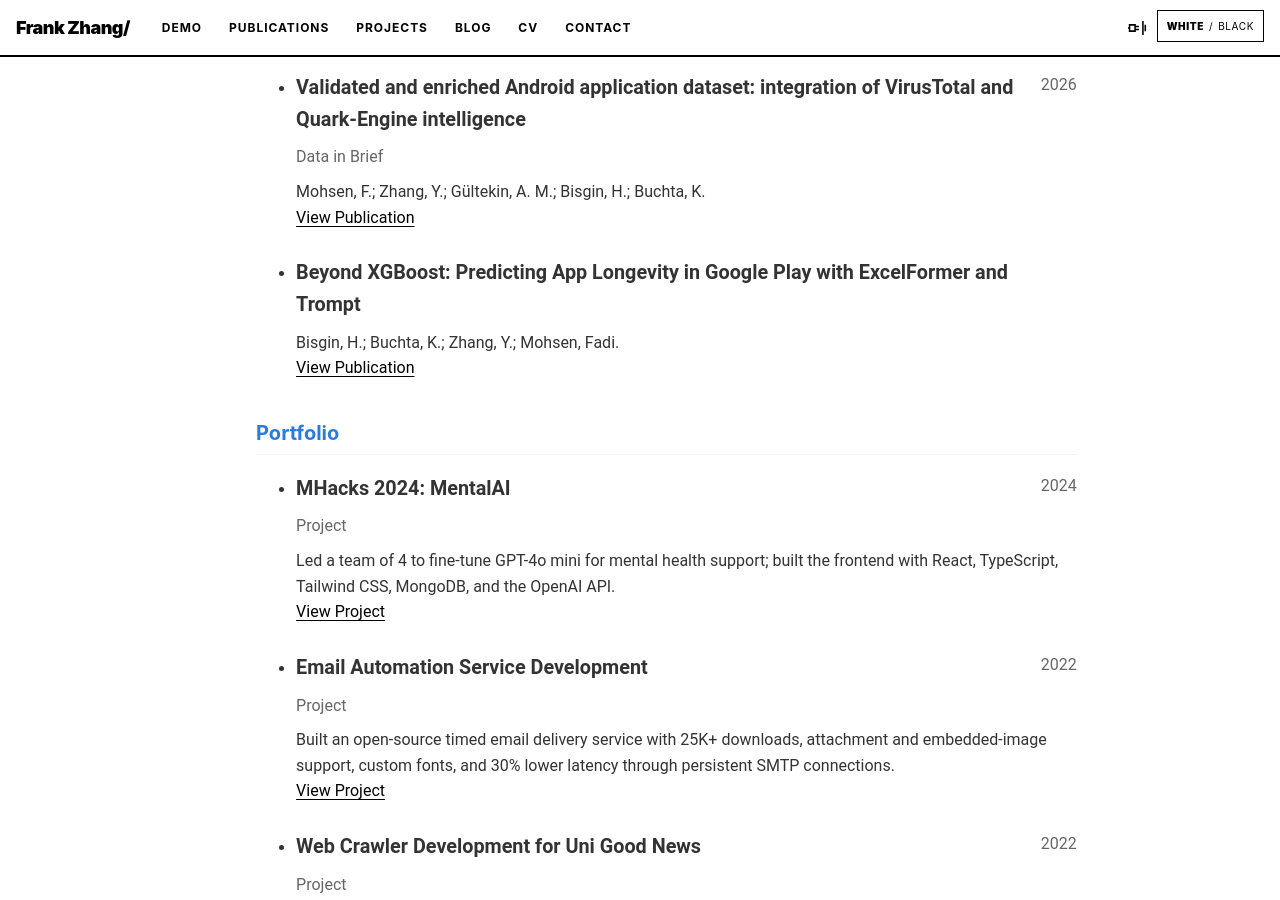
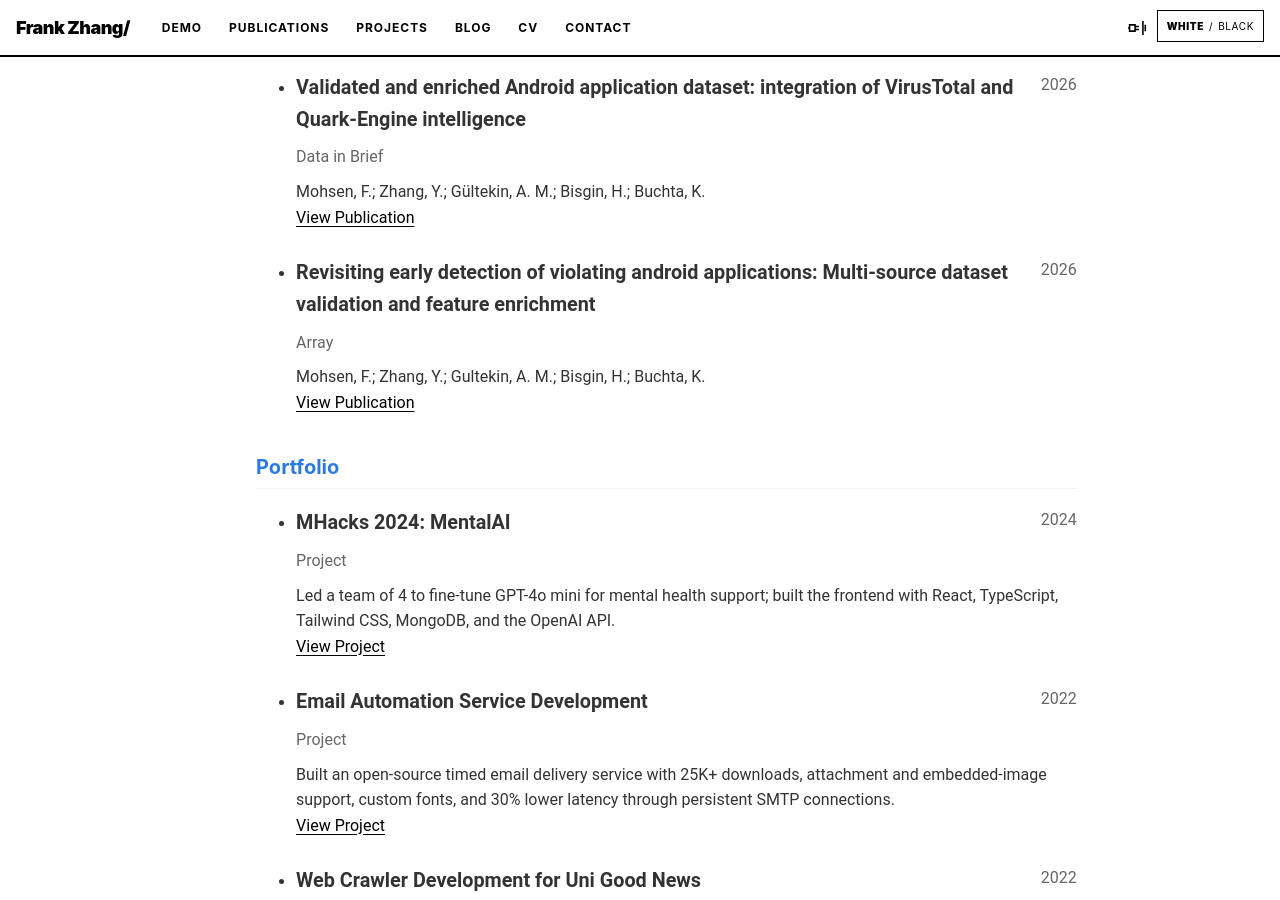
Before and after one commit to frankyzha/frankyzha.github.io, a Jekyll site: the page built from _pages/cv-json.md, in a window 1280 px wide and 900 px high, scrolled down 4341 px. Built offline with Jekyll 4.4.1, drawn with Linux system fonts in a browser that asks for light colours.

Commit message:
Replace Beyond XGBoost with published Array article

```diff
--- a/_data/cv.json
+++ b/_data/cv.json
@@ -233,11 +233,11 @@
       "summary": "Mohsen, F.; Zhang, Y.; Gültekin, A. M.; Bisgin, H.; Buchta, K."
     },
     {
-      "name": "Beyond XGBoost: Predicting App Longevity in Google Play with ExcelFormer and Trompt",
-      "publisher": "",
-      "releaseDate": "",
-      "website": "",
-      "summary": "Bisgin, H.; Buchta, K.; Zhang, Y.; Mohsen, Fadi."
+      "name": "Revisiting early detection of violating android applications: Multi-source dataset validation and feature enrichment",
+      "publisher": "Array",
+      "releaseDate": "2026",
+      "website": "https://www.sciencedirect.com/science/article/pii/S2590005626006399",
+      "summary": "Mohsen, F.; Zhang, Y.; Gultekin, A. M.; Bisgin, H.; Buchta, K."
     }
   ],
   "presentations": [],
```
Also changed, not shown: _publications/2026-01-04-beyond-xgboost-app-longevity.md (deleted, +0 -12 lines), _publications/2026-10-09-android-app-detection.md (+1 -1 lines), 1 other file.
